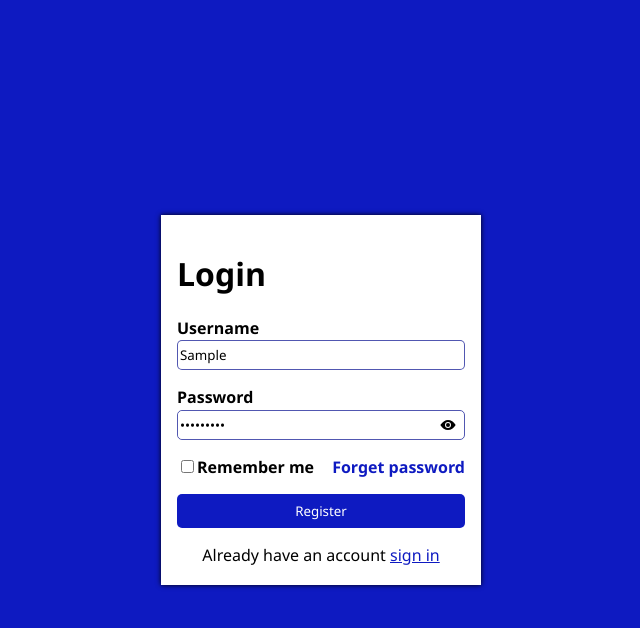
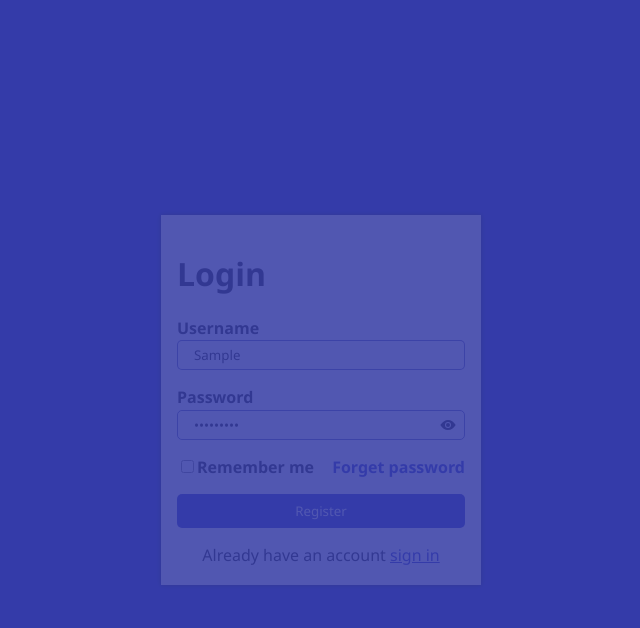
Before and after one commit to Xyzeebit/compass-mail-app, a React (Create React App) app in the folder client/: page /auth in a window 1280 px wide. Both pictures are taken after typing "Sample", "Sample123" into the empty fields and a click on the input "Register". Shown: the top 628 px of the page, without its empty margins (319-959 px from the left). Built offline with nearby package versions, Linux system fonts and the light colour scheme.

Commit message:
added auth loading window

```diff
--- a/client/src/pages/Auth.jsx
+++ b/client/src/pages/Auth.jsx
@@ -49,9 +49,9 @@ export default function Auth() {
   }
   const handleFirstNameBlurred = () => {
     if (firstName.length < 3) {
-      setFirstNameError("First name too short");
+      setFirstNameError("First name must be at least 3 characters long");
     } else if (firstName.length > 16) {
-      setFirstNameError("First name too long");
+      setFirstNameError("First name must not exceed 16 characters");
     } else {
       setFirstNameError('')
     }
@@ -61,9 +61,9 @@ export default function Auth() {
   }
   const handleLastNameBlurred = () => {
     if (lastName.length < 3) {
-      setLastNameError("Last name too short");
+      setLastNameError("Last name must be at least 3 characters long");
     } else if (lastName.length > 16) {
-      setLastNameError("Last name too long");
+      setLastNameError("Last name must not exceed 16 characters");
     } else {
       setLastNameError("");
     }
@@ -134,7 +134,12 @@ export default function Auth() {
           firstNameError ||
           usernameError ||
           passwordError ||
-          cpasswordError
+          cpasswordError ||
+          !firstName ||
+          !lastName ||
+          !password ||
+          !cpassword ||
+          !username
         ) {
           setCanSubmit(false);
         } else {
@@ -146,7 +151,7 @@ export default function Auth() {
           }
         }
       } else {
-        if (usernameError || passwordError) {
+        if (!username || usernameError || !password || passwordError) {
           setCanSubmit(false);
         } else {
           setCanSubmit(true);
@@ -301,7 +306,7 @@ export default function Auth() {
                   type="checkbox"
                   id="tac"
                   value={tac}
-                  onChange={() => setRememberMe(!tac)}
+                  onChange={() => setTac(!tac)}
                 />
                 <label htmlFor="tac" className="tac">
                   I agree to the{" "}
@@ -314,7 +319,7 @@ export default function Auth() {
                   </Link>
                 </label>
               </div>
-              {tacError && <p className="p-error-text">You must agree to the terms and conditions</p>}
+              {(tacError && (tac === false)) ? <p className="p-error-text">You must agree to the terms and conditions</p> : <span></span>}
             </div>
           )}
 
@@ -334,7 +339,26 @@ export default function Auth() {
               Already have an account <Link to="/auth/signin">sign in</Link>
             </p>
           )}
+
+          {canSubmit && <AuthLoading />}
+
         </form>
       </div>
     );
 }
+
+const AuthLoading = () => {
+  const loaderRef = useRef(null);
+  useEffect(() => {
+    const timer = setTimeout(() => {
+      loaderRef.current.classList.add("auth-spread");
+    }, 10);
+
+    return () => clearTimeout(timer);
+  }, []);
+  return (
+    <div className="auth-loading" ref={loaderRef}>
+
+    </div>
+  )
+}
--- a/client/src/styles/auth.css
+++ b/client/src/styles/auth.css
@@ -4,6 +4,8 @@
     align-items: center;
     background-color: var(--primary);
     min-height: 100vh;
+    position: relative;
+    overflow: hidden;
 }
 .auth form {
     width: 20rem;
@@ -27,6 +29,7 @@
     width: 100%;
     height: 30px;
     border-radius: 5px;
+    padding-left: 1rem;
     /* border: 1px solid var(--primary-light);
     outline: var(--primary-light); */
 }
@@ -57,6 +60,7 @@
     width: 90%;
     height: 28px;
     border-radius: 5px;
+    padding-left: 1rem;
     outline: none;
     border: none;
 }
@@ -75,6 +79,7 @@
 .auth form .remember-forget a {
     color: var(--primary);
 }
+
 .tac {
     font-weight: 500;
     font-size: 0.9rem;
@@ -83,3 +88,33 @@
 .tac a {
     color: var(--primary);
 }
+::-ms-reveal {
+    display: none;
+}
+
+.auth-loading {
+    position: absolute;
+    top: 50vh;
+    left: 0;
+    transform: translateX(50vw);
+    width: 10px;
+    height: 10px;
+    border-radius: 100px;
+    background-color: var(--primary-light);
+    transition: all 500ms linear;
+}
+
+.auth-loading:hover {
+    width: 100vw;
+    height: 100vh;
+    top: 0;
+    transform: translateX(0);
+    border-radius: 0;
+}
+.auth-spread {
+    width: 100vw;
+    height: 100vh;
+    top: 0;
+    transform: translateX(0);
+    border-radius: 0;
+}
```
